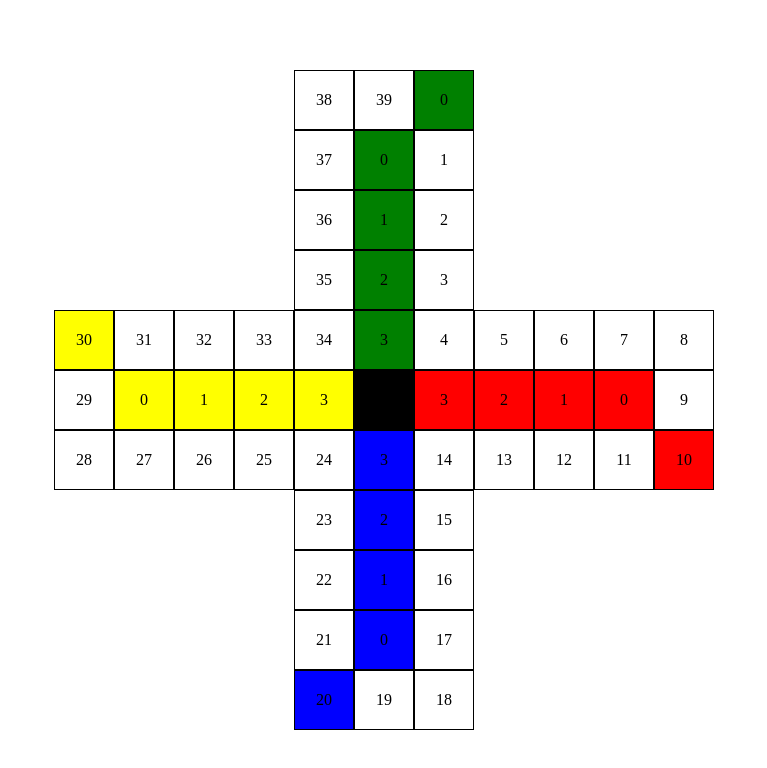
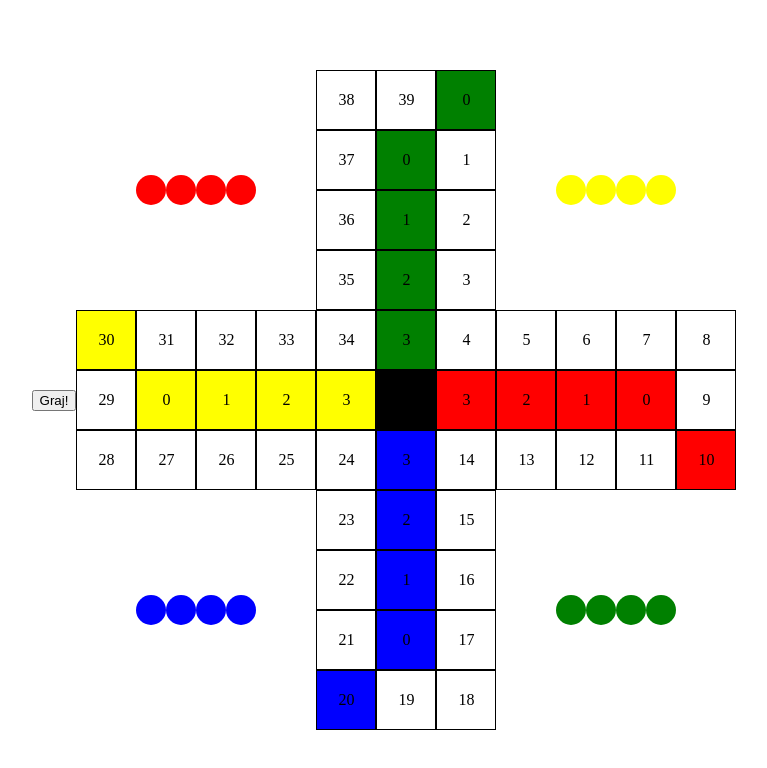
Before and after one commit to CaptainObjective/cc.Chinczyk, a website built with webpack: page index.html in a window 1280 px wide. Shown: the whole page, without its empty margins (256-1023 px from the left). Built offline with nearby package versions, Linux system fonts and the light colour scheme.

Commit message:
code layout

```diff
--- a/index.html
+++ b/index.html
@@ -10,6 +10,7 @@
   </head>
   <body>
     <div id="wrapper">
+      <button id="throwDice">Graj!</button>
       <div id="gamearea">
         <!-- TOP -->
         <div class="home-area" id="home-area-red"></div>
--- /dev/null
+++ b/src/Game.js
@@ -0,0 +1,15 @@
+import Player from './Player';
+
+export const colors = ['green', 'red', 'blue', 'yellow'];
+
+class Game {
+  constructor(numberOfPlayers) {
+    this.players = [];
+    for (let i = 0; i < numberOfPlayers; i++) {
+      this.players.push(new Player(`Gracz ${i}`, colors[i]));
+    }
+    this.currentPlayerIndex = 0;
+  }
+}
+
+export default Game;
--- /dev/null
+++ b/src/Pawn.js
@@ -0,0 +1,13 @@
+class Pawn {
+  constructor(color) {
+    this.position = null;
+    this.color = color;
+  }
+  render() {
+    const element = document.createElement('div');
+    element.classList.add('pawn', `pawn-${this.color}`);
+    return element;
+  }
+}
+
+export default Pawn;
--- /dev/null
+++ b/src/Player.js
@@ -0,0 +1,26 @@
+import Pawn from './Pawn';
+
+class Player {
+  constructor(name, color) {
+    this.name = name;
+    this.color = color;
+    this.pawns = [];
+    this.homeDiv = document.querySelector(`#home-area-${this.color}`);
+
+    for (let i = 0; i < 4; i++) {
+      this.pawns.push(new Pawn(color));
+    }
+
+    this.renderHome();
+  }
+
+  renderHome() {
+    console.log(this.homeDiv);
+    this.pawns.map(pawn => {
+      console.log(pawn.render());
+      !pawn.position && this.homeDiv.appendChild(pawn.render());
+    });
+  }
+}
+
+export default Player;
--- a/src/main.js
+++ b/src/main.js
@@ -1 +1,8 @@
-console.log('Game has begun');
+import Game from './Game';
+
+const startGame = () => {
+  new Game(4);
+  console.log('Game has begun');
+};
+
+window.addEventListener('load', startGame);
--- a/style.css
+++ b/style.css
@@ -117,3 +117,22 @@ div {
 .start-yellow {
   background-color: var(--yellow);
 }
+
+.pawn {
+  z-index: 2;
+  width: calc(var(--fieldsize) * 0.5);
+  height: calc(var(--fieldsize) * 0.5);
+  border-radius: 50%;
+}
+.pawn-green {
+  background-color: var(--green);
+}
+.pawn-red {
+  background-color: var(--red);
+}
+.pawn-blue {
+  background-color: var(--blue);
+}
+.pawn-yellow {
+  background-color: var(--yellow);
+}
```
Also changed, not shown: src/Dice.js (added, +7 -0 lines).
